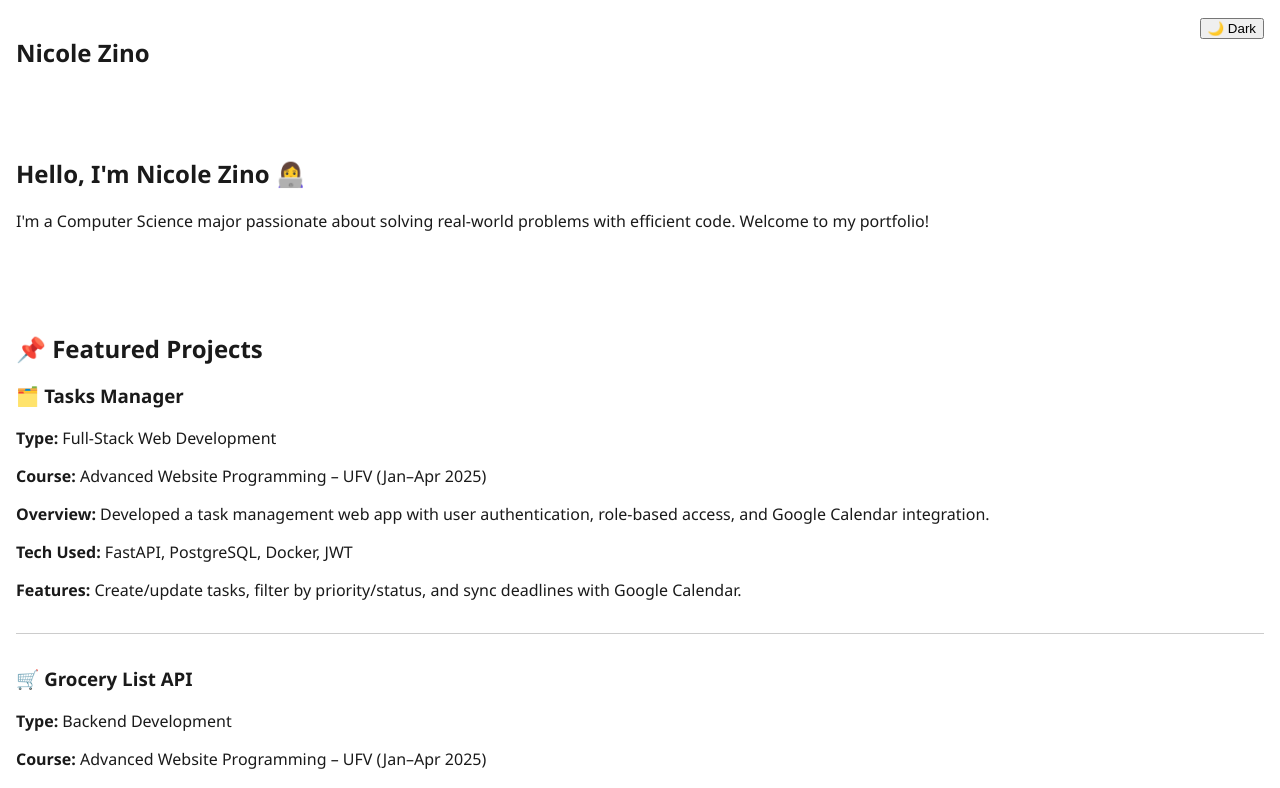
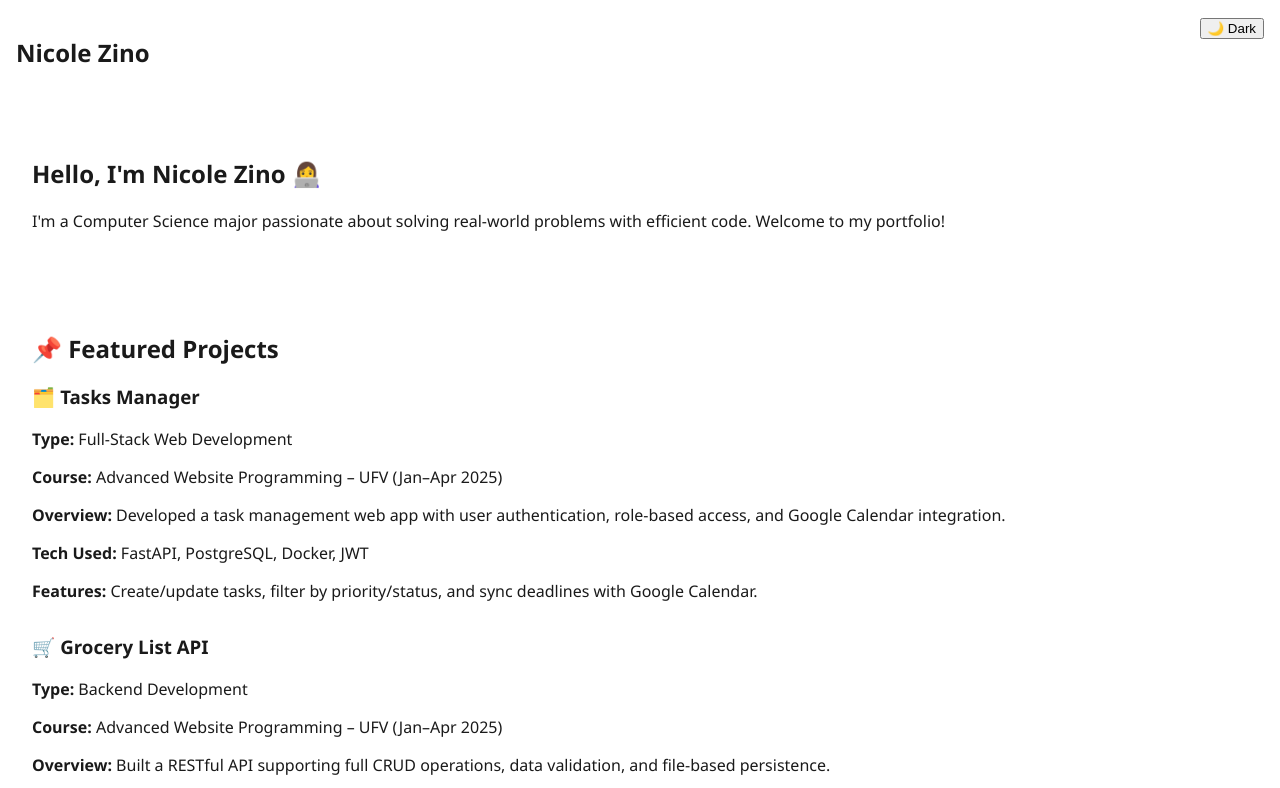
Before and after one commit to DJNicoco/my-portfolio, a React (Create React App) app: page / in a window 1280 px wide. Shown: the top 788 px of the page. Built offline with nearby package versions, Linux system fonts and the light colour scheme.

Commit message:
Edited back

```diff
--- a/src/App.css
+++ b/src/App.css
@@ -18,19 +18,8 @@ body {
   transition: background 0.3s, color 0.3s;
 }
 
-/* Section layout spacing */
 section {
-  padding: 2rem 1rem; /* tighter side padding */
-}
-
-section h2 {
-  margin-bottom: 1rem;
-}
-
-section div {
-  margin-bottom: 1.2rem;
-  padding-bottom: 1rem;
-  border-bottom: 1px solid #ccc;
+  padding: 2rem;
 }
 
 a {
```
